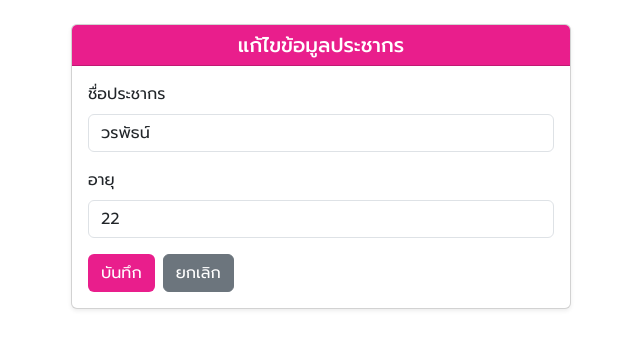
After one commit to sadadminlnwza888/Lab10, a Django app: page /edit/1/ in a window 1280 px wide. The commit adds this page. Shown: the top 349 px of the page, without its empty margins (319-959 px from the left). Run offline with Django 5.2, Linux system fonts and the light colour scheme; data comes from the database, SQL or seed files in the repository.

Commit message:
เพิ่มฟังก์ชัน แก้ไข/ลบ ข้อมูลประชากร + ฟอร์มเพิ่มข้อมูลทำงานได้จริง

```diff
--- /dev/null
+++ b/myapp/templates/edit.html
@@ -0,0 +1,25 @@
+{% extends "base.html" %}
+{% block content %}
+        <div class="card shadow-sm" style="max-width: 500px; margin: 0 auto;">
+            <div class="card-header text-white text-center" style="background-color: #e91e8c;">
+                <h5 class="mb-0">แก้ไขข้อมูลประชากร</h5>
+            </div>
+            <div class="card-body">
+                <form method="post">
+                    {% csrf_token %}
+                    <div class="mb-3">
+                        <label class="form-label">ชื่อประชากร</label>
+                        <input type="text" class="form-control" name="name" value="{{person.name}}">
+                    </div>
+                    <div class="mb-3">
+                        <label class="form-label">อายุ</label>
+                        <input type="number" class="form-control" name="age" value="{{person.age}}">
+                    </div>
+                    <div class="d-flex gap-2">
+                        <button type="submit" class="btn text-white" style="background-color: #e91e8c;">บันทึก</button>
+                        <a href="/" class="btn btn-secondary">ยกเลิก</a>
+                    </div>
+                </form>
+            </div>
+        </div>
+{% endblock %}
--- a/myapp/templates/index.html
+++ b/myapp/templates/index.html
@@ -17,8 +17,8 @@
                     <th scope="row">{{person.id}}</th>
                     <td>{{person.name}}</td>
                     <td>{{person.age}}</td>
-                    <td class="text-center"><a href="#" class="btn text-white" style="background-color: #e91e8c;">แก้ไข</a></td>
-                    <td class="text-center"><a href="#" class="btn text-white" style="background-color: #fd7e14;">ลบ</a></td>
+                    <td class="text-center"><a href="/edit/{{person.id}}/" class="btn text-white" style="background-color: #e91e8c;">แก้ไข</a></td>
+                    <td class="text-center"><a href="/delete/{{person.id}}/" class="btn text-white" style="background-color: #fd7e14;">ลบ</a></td>
                 </tr>
                 {% endfor %}
             </tbody>
--- a/myapp/urls.py
+++ b/myapp/urls.py
@@ -6,4 +6,6 @@ urlpatterns = [
     path('about/', views.about),
     path('form/', views.form),
     path('contact/', views.contact),
+    path('edit/<int:id>/', views.edit, name='edit'),
+    path('delete/<int:id>/', views.delete, name='delete'),
 ]
--- a/myapp/views.py
+++ b/myapp/views.py
@@ -1,4 +1,4 @@
-from django.shortcuts import render
+from django.shortcuts import render, redirect, get_object_or_404
 from django.http import HttpResponse
 from myapp.models import Person
 
@@ -11,7 +11,28 @@ def about(request):
     return render(request, "about.html")
 
 def form(request):
+    if request.method == "POST":
+        name = request.POST.get("name")
+        age = request.POST.get("age")
+        Person.objects.create(name=name, age=age)
+        return redirect("/")
     return render(request, "form.html")
 
 def contact(request):
     return HttpResponse("<h1>ติดต่อ: 68043407 นายวรพัธน์ ด้วงแก้ว</h1>")
+
+def edit(request, id):
+    person = get_object_or_404(Person, id=id)
+    if request.method == "POST":
+        person.name = request.POST.get("name")
+        person.age = request.POST.get("age")
+        person.save()
+        return redirect("/")
+    return render(request, "edit.html", {"person": person})
+
+def delete(request, id):
+    person = get_object_or_404(Person, id=id)
+    if request.method == "POST":
+        person.delete()
+        return redirect("/")
+    return render(request, "delete.html", {"person": person})
```
Also changed, not shown: myapp/templates/delete.html (added, +18 -0 lines).
